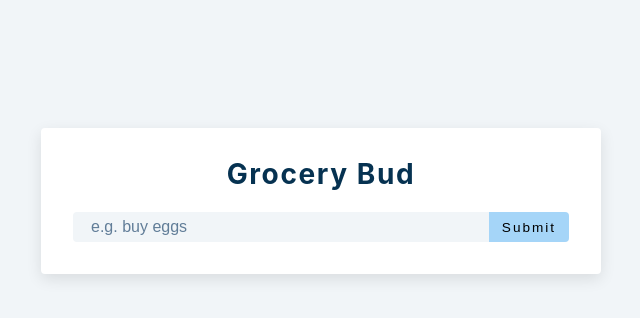
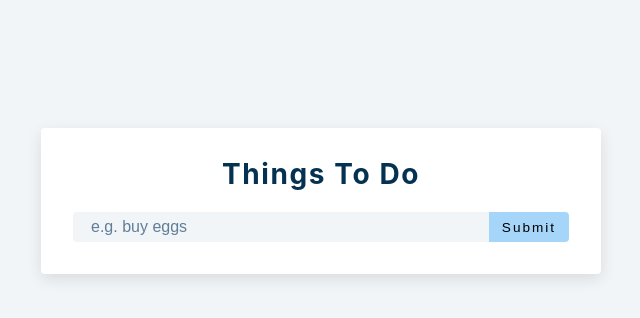
Before and after one commit to juditanita/Todo_List, a React (Create React App) app: page / in a window 1280 px wide. Shown: the top 318 px of the page, without its empty margins (319-959 px from the left). Built offline with nearby package versions, Linux system fonts and the light colour scheme.

Commit message:
update files

```diff
--- a/public/index.html
+++ b/public/index.html
@@ -2,13 +2,12 @@
 <html lang="en">
   <head>
     <meta charset="utf-8" />
-    <link rel="icon" href="%PUBLIC_URL%/favicon.ico" />
+
     <meta name="viewport" content="width=device-width, initial-scale=1" />
     <meta name="theme-color" content="#000000" />
     <meta
       name="description"
-      content="Web site created using create-react-app"
-    />
+      content="Web site created using create-react-app" />
     <link rel="apple-touch-icon" href="%PUBLIC_URL%/logo192.png" />
     <!--
       manifest.json provides metadata used when your web app is installed on a
--- a/src/App.jsx
+++ b/src/App.jsx
@@ -83,7 +83,7 @@ function App() {
     <section className="section-center">
       <form onSubmit={handleSubmit} className="grocery-form">
         {alert.show && <Alert {...alert} removeAlert={showAlert} list={list} />}
-        <h3>grocery bud</h3>
+        <h3>Things to do</h3>
         <div className="form-control">
           <input
             type="text"
--- a/src/index.css
+++ b/src/index.css
@@ -58,8 +58,8 @@ Global Styles
   box-sizing: border-box;
 }
 body {
-  font-family: -apple-system, BlinkMacSystemFont, 'Segoe UI', Roboto, Oxygen,
-    Ubuntu, Cantarell, 'Open Sans', 'Helvetica Neue', sans-serif;
+  font-family: -apple-system, BlinkMacSystemFont, "Segoe UI", Roboto, Oxygen,
+    Ubuntu, Cantarell, "Open Sans", "Helvetica Neue", sans-serif;
   background: var(--clr-grey-10);
   color: var(--clr-grey-1);
   line-height: 1.5;
```
